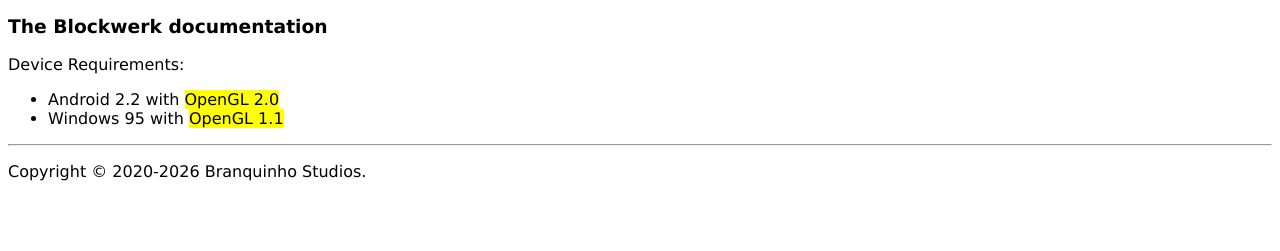
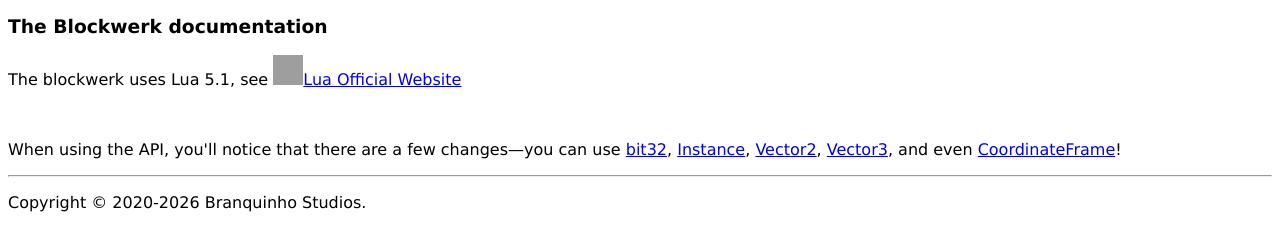
Before and after one commit to BranquinhoStudios/Blockwerk, a plain HTML site: page docs.html in a window 1280 px wide. Shown: the part 283-534 px from the top of the page. Drawn offline with Linux system fonts and the light colour scheme; grey boxes are pictures that could not be loaded.

Commit message:
Update docs.html
We're adding more documentation about our API

```diff
--- a/docs.html
+++ b/docs.html
@@ -38,11 +38,9 @@
 
     <h3>The Blockwerk documentation</h3>
 
-    <p>Device Requirements:</p>
-    <ul>
-      <li>Android 2.2 with <mark>OpenGL 2.0</mark></li>
-      <li>Windows 95 with <mark>OpenGL 1.1</mark></li>
-    </ul>
+    <p>The blockwerk uses Lua 5.1, see <a href="https://www.lua.org"><img height=30 width=30 src="https://www.lua.org/images/luaa.gif"/>Lua Official Website</a></p>
+    <br>
+    <p>When using the API, you'll notice that there are a few changes—you can use <a href="https://www.lua.org/manual/5.2/manual.html#6.7">bit32</a>, <a href="instance_list.html">Instance</a>, <a href="vetor2D.html">Vector2</a>, <a href="vetor3D.html">Vector3</a>, and even <a href="CFrame.html">CoordinateFrame</a>!</p>
 
     <!-- Copyright warn -->
     <hr>
```
